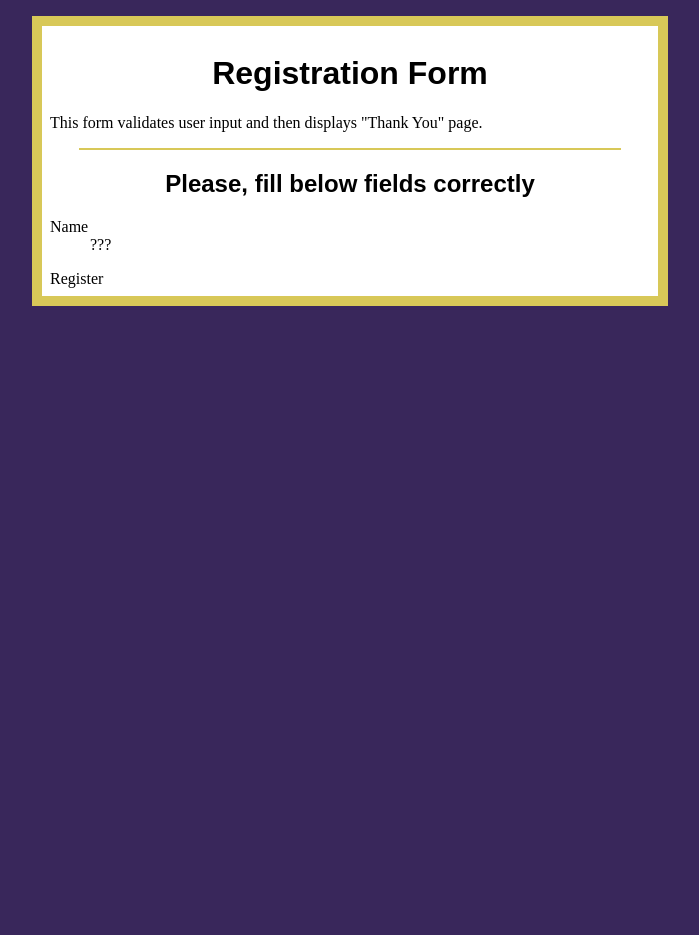
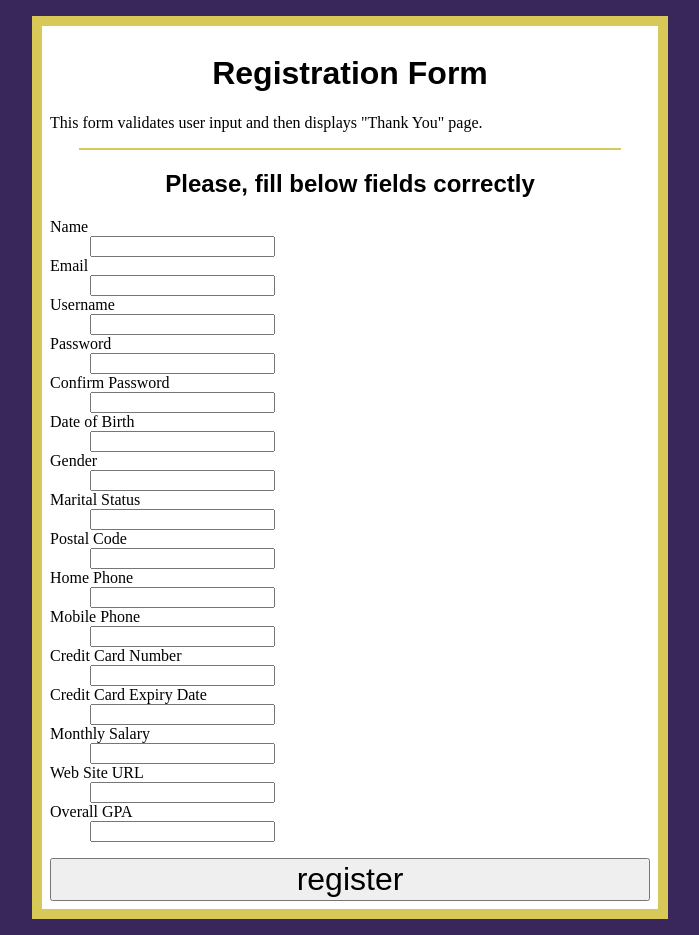
Before and after one commit to iuthub/lab-6-zivaev462, a PHP site: page / in a window 1280 px wide. Shown: the whole page, without its empty margins (290-989 px from the left). Before the commit the page ends 306 px from the top, so only its background shows below. Run offline with PHP 8.4, Linux system fonts and the light colour scheme.

Commit message:
Final commit

```diff
--- a/webpage/index.php
+++ b/webpage/index.php
@@ -15,17 +15,99 @@
 		<hr />
 
 		<h2>Please, fill below fields correctly</h2>
-		<dl>
+
+		<form method="POST" action="test.php">
+
+			<dl>
 			<dt>Name</dt>
 			<dd>
-				???
+				<input type="text" name="name" required="required">
+			</dd>
+
+			<dt>Email</dt>
+			<dd>
+				<input type="text" name="email" required="required">
+			</dd>
+
+			<dt>Username</dt>
+			<dd>
+				<input type="text" name="username" required="required">
+			</dd>
+
+			<dt>Password</dt>
+			<dd>
+				<input type="text" name="password" required="required">
+			</dd>
+
+			<dt>Confirm Password</dt>
+			<dd>
+				<input type="text" name="confirmpassword" required="required">
+			</dd>
+
+			<dt>Date of Birth</dt>
+			<dd>
+				<input type="text" name="dateofbirth">
+			</dd>
+
+			<dt>Gender</dt>
+			<dd>
+				<input type="text" name="gender">
+			</dd>
+
+			<dt>Marital Status</dt>
+			<dd>
+				<input type="text" name="maritalstatus">
+			</dd>
+
+			<dt>Postal Code</dt>
+			<dd>
+				<input type="text" name="postalcode" required="required">
+			</dd>
+
+			<dt>Home Phone</dt>
+			<dd>
+				<input type="text" name="homephone" required="required">
+			</dd>
+
+			<dt>Mobile Phone</dt>
+			<dd>
+				<input type="text" name="mobilephone" required="required">
+			</dd>
+
+			<dt>Credit Card Number</dt>
+			<dd>
+				<input type="text" name="creditcardnumber" required="required">
+			</dd>
+
+			<dt>Credit Card Expiry Date</dt>
+			<dd>
+				<input type="text" name="creditcardexpirydate" required="required">
+			</dd>
+
+			<dt>Monthly Salary</dt>
+			<dd>
+				<input type="text" name="monthlysalary" required="required">
+			</dd>
+
+			<dt>Web Site URL</dt>
+			<dd>
+				<input type="text" name="websiteurl" required="required">
+			</dd>
+
+			<dt>Overall GPA</dt>
+			<dd>
+				<input type="text" name="overallgpa" required="required">
 			</dd>
 
 			<!-- Write other fiels similar to Name as specified in lab6.pdf -->
 		</dl>
 
 		<div>
-			Register
+			<input type="submit" value="register">
 		</div>
+
+
+		</form>
+
 	</body>
 </html>
```
Also changed, not shown: webpage/test.php (added, +59 -0 lines), webpage/password.php (added), webpage/style.css (line endings or trailing spaces).
